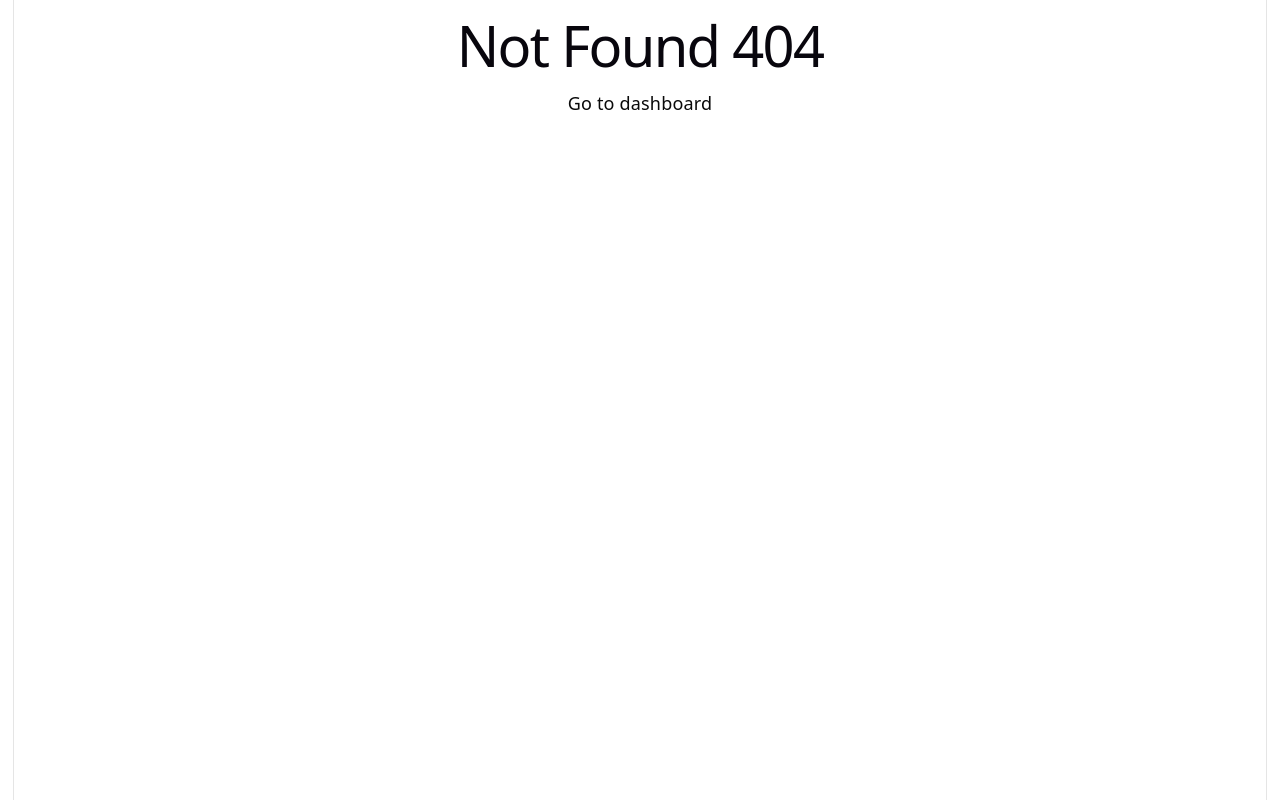
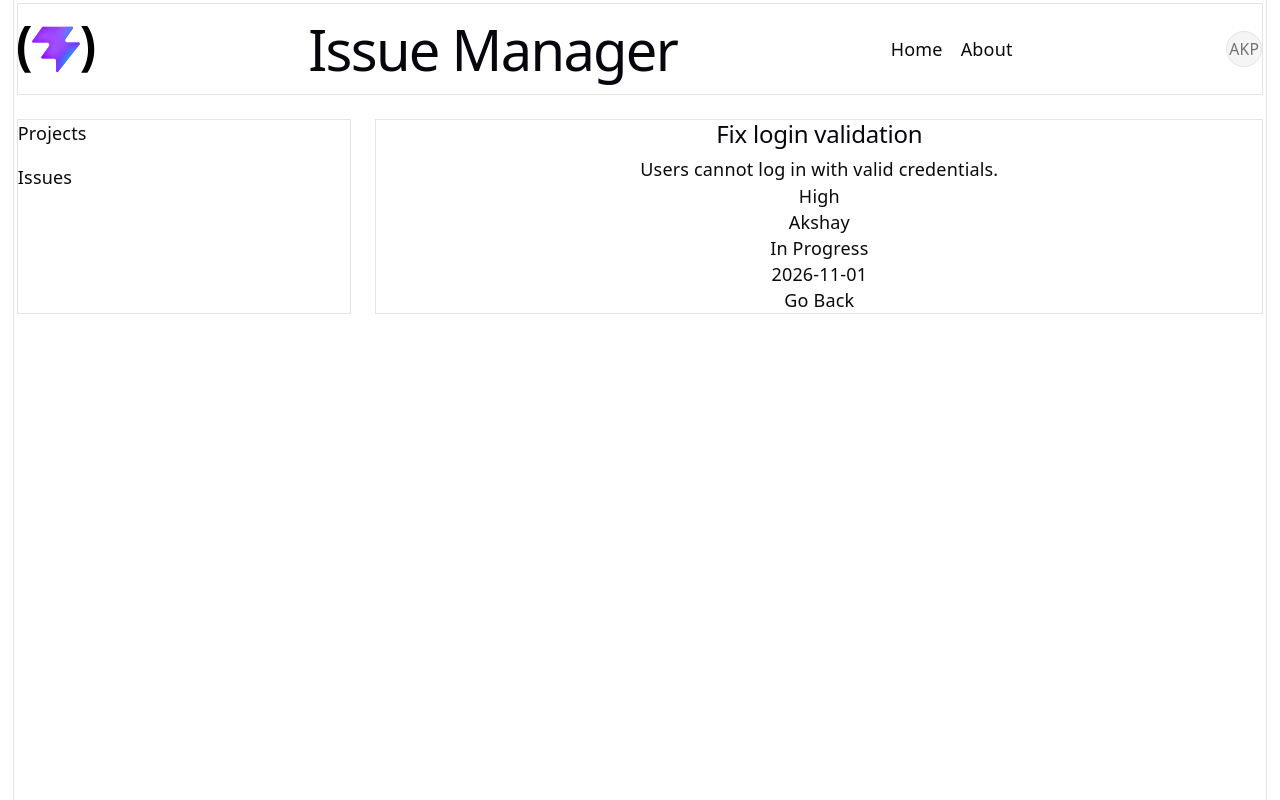
Before and after one commit to akshaykkl10/Phase2, a React (Vite) app in the folder day25/: page /issues/1 in a window 1280 px wide. Before the commit this address had no page. Built offline with nearby package versions, Linux system fonts and the light colour scheme.

Commit message:
feat: added issue details route and page

```diff
--- a/day25/src/App.tsx
+++ b/day25/src/App.tsx
@@ -8,6 +8,7 @@ import LoginCard from './components/LoginCard'
 import RegisterCard from './components/RegisterCard'
 import Projects from './pages/ProjectsPage'
 import Issues from './pages/IssuesPage'
+import IssueDetail from './components/IssueDetail'
 
 function App() {
 
@@ -21,7 +22,8 @@ function App() {
         <Route index element={ <Dashboard/ >}/>
         <Route path='/dashboard' element={ <Dashboard/ >}/>
         <Route path='/projects' element={ <Projects/ >}/>
-        <Route path='/issues' element={ <Issues/ >}/>
+        <Route path='issues' element={ <Issues/ >} />
+        <Route path='/issues/:id' element={<IssueDetail />}/>
       </Route>
       <Route path='*' element={<NotFoundPage />}/>
     </Routes>
--- a/day25/src/components/IssueCard.tsx
+++ b/day25/src/components/IssueCard.tsx
@@ -12,6 +12,7 @@ import {
 import type { Issue } from "@/types";
 import EditIssue from "./EditIssueDialogue ";
 import type React from "react";
+import { Link } from "react-router";
 
 
 type IssueProp = {
@@ -81,6 +82,7 @@ export default function IssueCard({issue, setState, issues}: IssueProp) {
                 {isOverDue && (
                     <Badge variant={'default'} className={colourStyles['red']}>OverDue</Badge>
                 )}
+                <Link to={`/issues/${issue.id}`}>Go to Issue Details</Link>
             </CardFooter>
         </Card>
     )
--- /dev/null
+++ b/day25/src/components/IssueDetail.tsx
@@ -0,0 +1,25 @@
+import { issues } from "@/data";
+import { Link, useParams } from "react-router";
+
+export default function IssueDetail() {
+    const { id } = useParams();
+
+    const issue = issues.find(issue => issue.id == Number(id))
+    if (issue) {
+        return (
+            <>
+                <h2>{issue.title}</h2>
+                <h3>{issue.description}</h3>
+                <h3>{issue.priority}</h3>
+                <h3>{issue.assignee}</h3>
+                <h3>{issue.status}</h3>
+                <h3>{issue.dueDate}</h3>
+                <Link to={'/issues'}>Go Back</Link>
+            </>
+        )
+    } return (
+        <>
+            <h2>Issue not found </h2>
+        </>
+    )
+}
```
